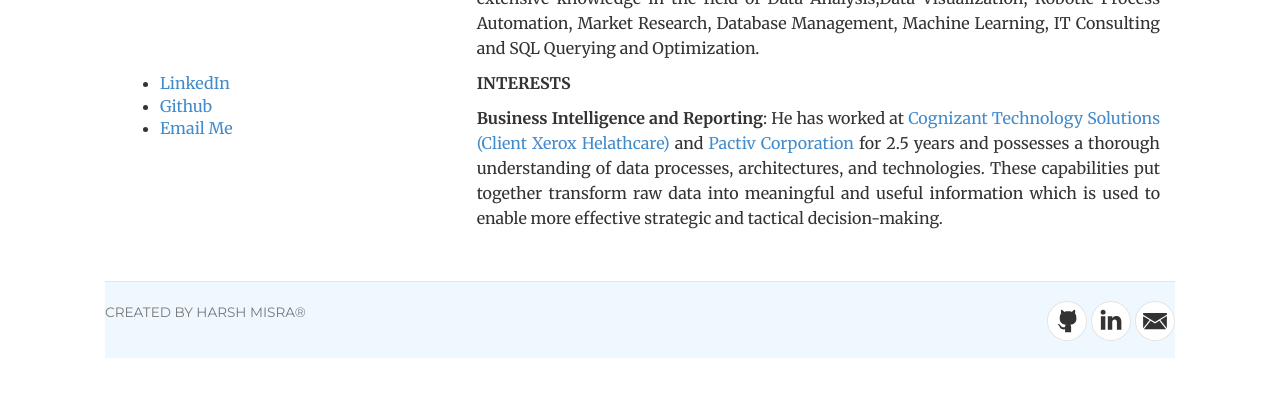
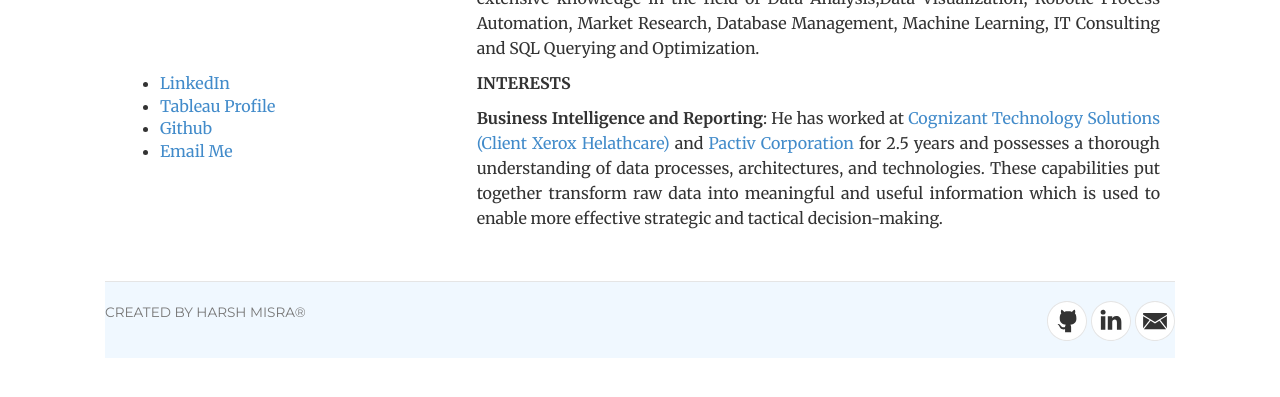
Before and after one commit to harshmisra-1/harshmisra-1.github.io, a Jekyll site: the page built from index.html, in a window 1280 px wide, cut to the strip 364-761 px from the top of the page. Built offline with Jekyll 4.4.1, drawn with Linux system fonts in a browser that asks for light colours.

Commit message:
3rd Commit

```diff
--- a/index.html
+++ b/index.html
@@ -15,7 +15,8 @@ description: Graduate Student at University of Illinois At Chicago
 	<br><br><br>
 	<ul>
 		<li><a href="https://www.linkedin.com/in/harsh-misra/" target="_blank">LinkedIn</a></li>
-		<li><a href="https://github.com/AnkiteshR" target="_blank">Github</a></li>
+		<li><a href="https://public.tableau.com/profile/harsh.misra#!/" target="_blank">Tableau Profile</a></li>
+		<li><a href="https://github.com/harshmisra-1/" target="_blank">Github</a></li>
 		<li><a href="mailto:hmisra@uic.edu" target="_blank">Email Me</a></li>
 	</ul>
 	</div>
```
